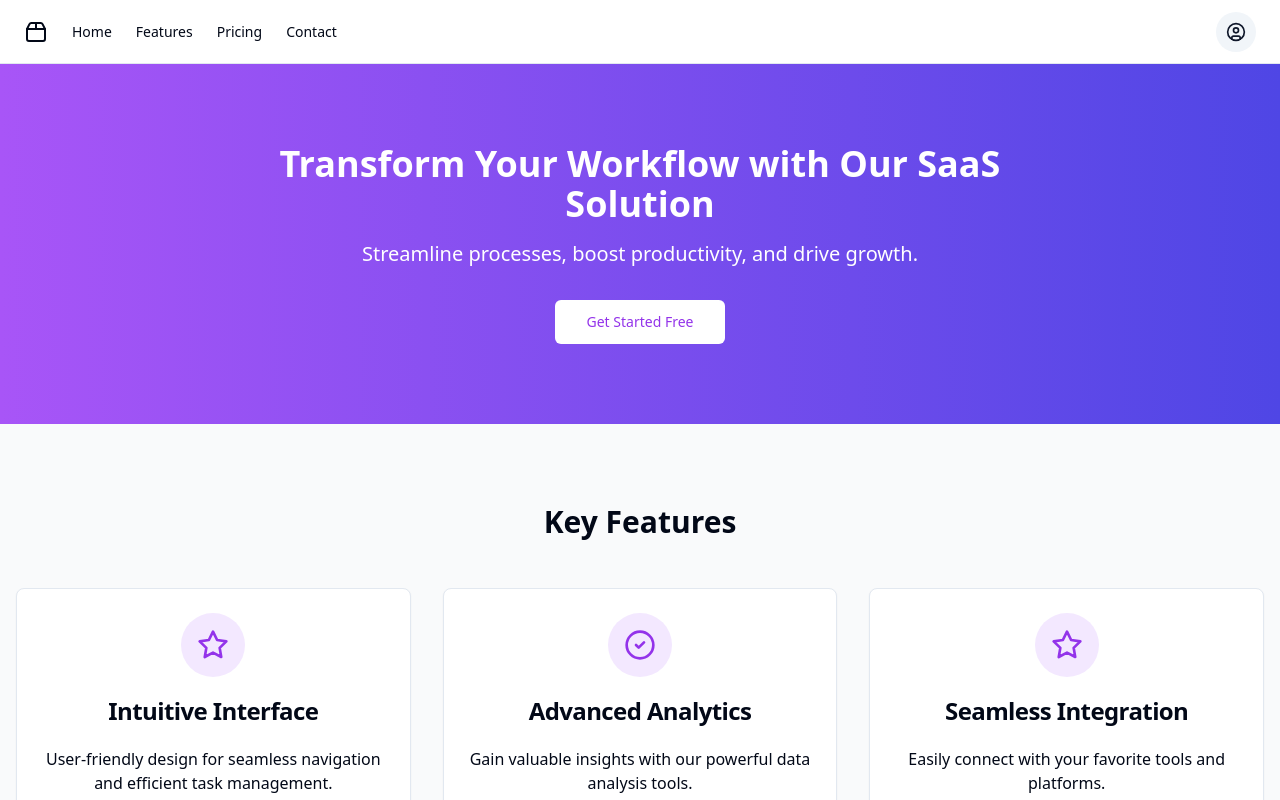
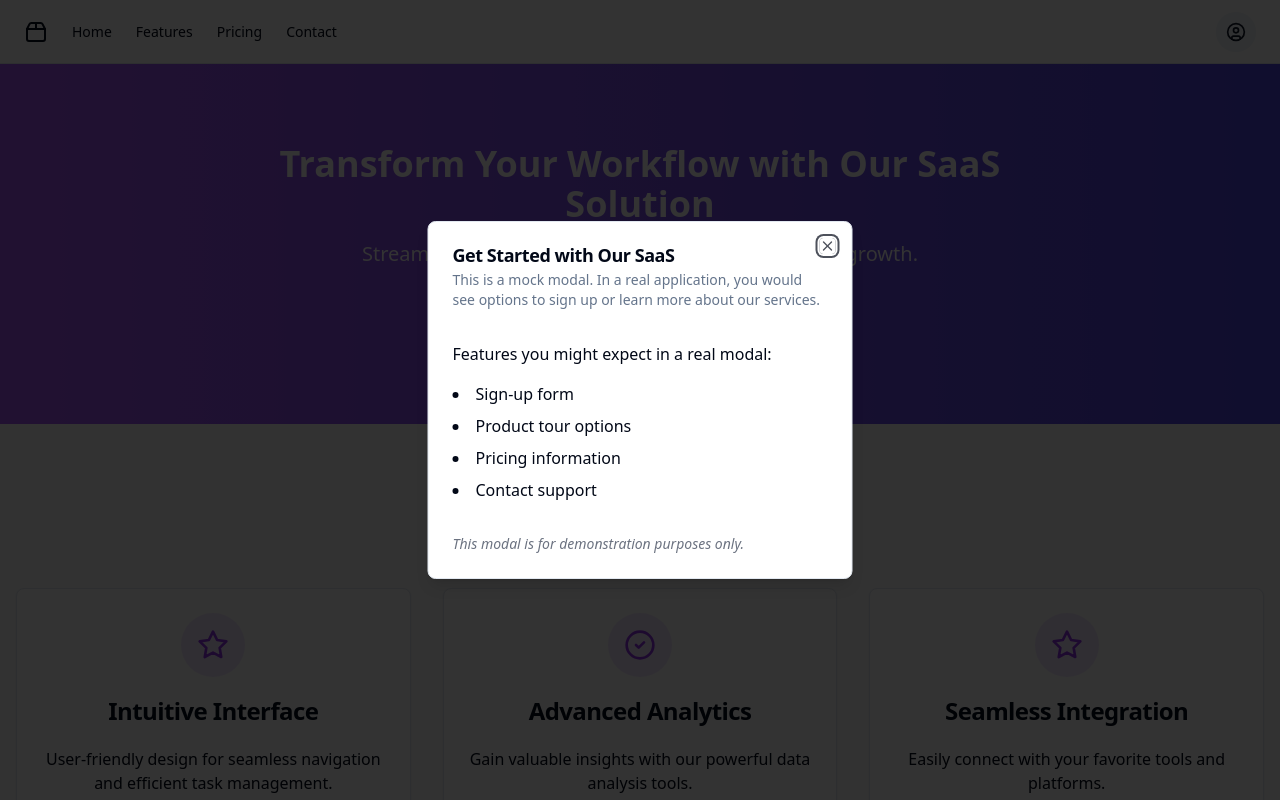
Before and after one commit to GPT-Engineer-App-Dev/carousel-landing-page, a React (Vite) app: page / in a window 1280 px wide. Both pictures are taken after a click on the button "Get Started Free". Shown: the top 800 px of the page. Built offline with nearby package versions, Linux system fonts and the light colour scheme.

Commit message:
Implement mock modal for "Get Started Free" button

```diff
--- a/src/pages/Index.jsx
+++ b/src/pages/Index.jsx
@@ -9,6 +9,14 @@ import {
   CarouselNext,
   CarouselPrevious,
 } from "@/components/ui/carousel";
+import {
+  Dialog,
+  DialogContent,
+  DialogDescription,
+  DialogHeader,
+  DialogTitle,
+  DialogTrigger,
+} from "@/components/ui/dialog";
 import { CheckCircle2, Star } from "lucide-react";
 import { useEffect } from "react";
 
@@ -43,7 +51,29 @@ const Index = () => {
           <div className="max-w-3xl mx-auto text-center">
             <h1 className="text-4xl font-bold mb-4">Transform Your Workflow with Our SaaS Solution</h1>
             <p className="text-xl mb-8">Streamline processes, boost productivity, and drive growth.</p>
-            <Button size="lg" className="bg-white text-purple-600 hover:bg-gray-100">Get Started Free</Button>
+            <Dialog>
+              <DialogTrigger asChild>
+                <Button size="lg" className="bg-white text-purple-600 hover:bg-gray-100">Get Started Free</Button>
+              </DialogTrigger>
+              <DialogContent className="sm:max-w-[425px]">
+                <DialogHeader>
+                  <DialogTitle>Get Started with Our SaaS</DialogTitle>
+                  <DialogDescription>
+                    This is a mock modal. In a real application, you would see options to sign up or learn more about our services.
+                  </DialogDescription>
+                </DialogHeader>
+                <div className="grid gap-4 py-4">
+                  <p>Features you might expect in a real modal:</p>
+                  <ul className="list-disc list-inside space-y-2">
+                    <li>Sign-up form</li>
+                    <li>Product tour options</li>
+                    <li>Pricing information</li>
+                    <li>Contact support</li>
+                  </ul>
+                </div>
+                <p className="text-sm text-gray-500 italic">This modal is for demonstration purposes only.</p>
+              </DialogContent>
+            </Dialog>
           </div>
         </div>
       </section>
```
